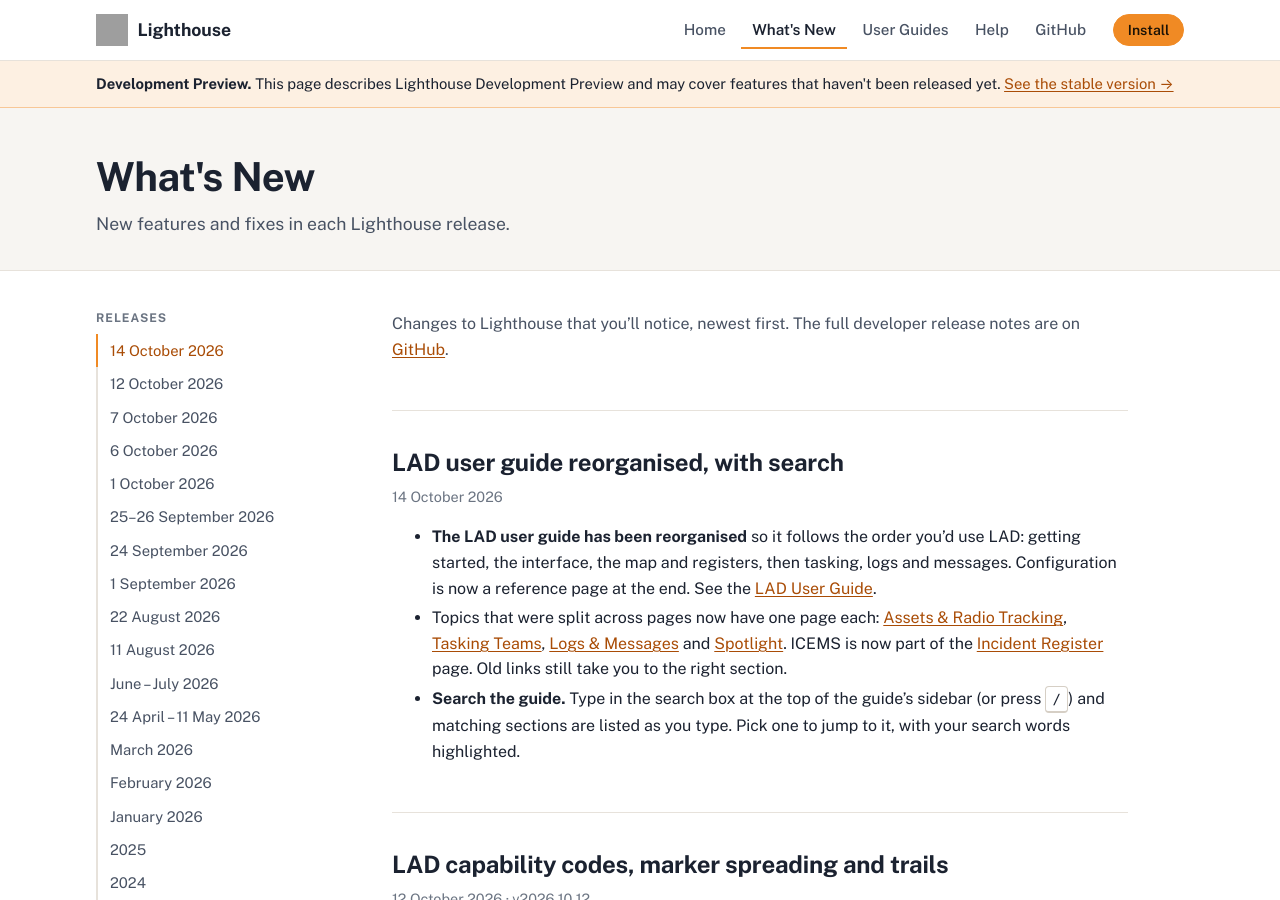
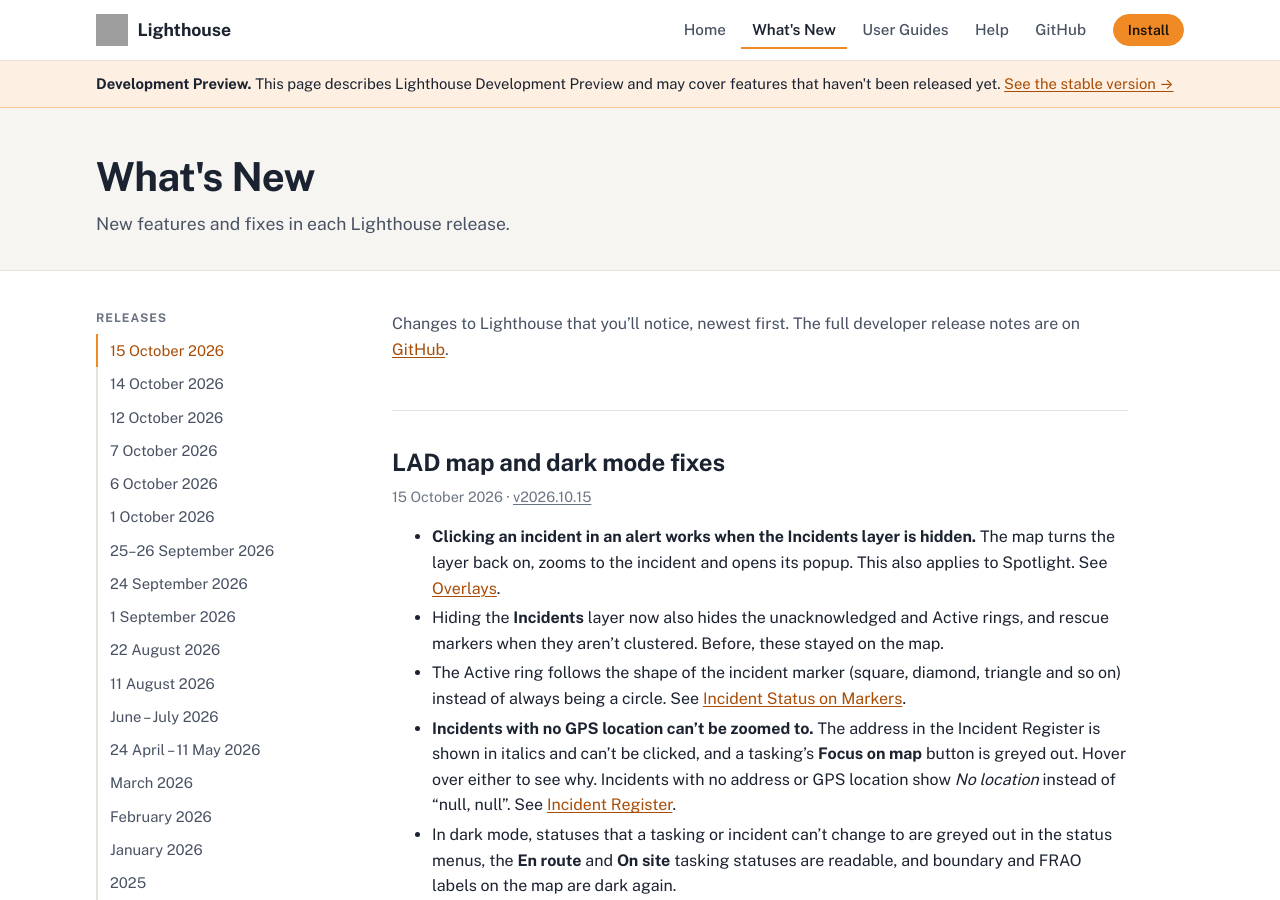
Before and after one commit to NSWSESMembers/lighthouse.ses.nsw.gov.au, a Jekyll site: the page built from preview/whats-new/index.md, in a window 1280 px wide and 900 px high. Built offline with Jekyll 4.4.1, drawn with Linux system fonts in a browser that asks for light colours; grey boxes are pictures that could not be loaded.

Commit message:
Sync preview docs from NSWSESMembers/Lighthouse@21dec92 (master-dev)

```diff
--- a/_data/lad_guide_preview.yml
+++ b/_data/lad_guide_preview.yml
@@ -1,2 +1,2 @@
-version_name: "2026.10.14 build ea4ed2c"
-commit: "ea4ed2c842bb4b9af1039ec161551113a00422c3"
+version_name: "2026.10.15 build 21dec92"
+commit: "21dec924842be9f0ac831fe520b5636647995fa2"
--- a/preview/whats-new/index.md
+++ b/preview/whats-new/index.md
@@ -17,6 +17,16 @@ when a release touches more than one area. Link LAD changes to the matching
 section of the LAD guide with a full /preview/guides/lad/... URL.
 The home page shows the first three `##` entries, so keep the title short.
 -->
+
+## LAD map and dark mode fixes
+
+*15 October 2026 · [v2026.10.15](https://github.com/NSWSESMembers/Lighthouse/releases/tag/v2026.10.15)*
+
+- **Clicking an incident in an alert works when the Incidents layer is hidden.** The map turns the layer back on, zooms to the incident and opens its popup. This also applies to Spotlight. See [Overlays](/preview/guides/lad/situation-map.html#overlays).
+- Hiding the **Incidents** layer now also hides the unacknowledged and Active rings, and rescue markers when they aren't clustered. Before, these stayed on the map.
+- The Active ring follows the shape of the incident marker (square, diamond, triangle and so on) instead of always being a circle. See [Incident Status on Markers](/preview/guides/lad/situation-map.html#incident-status-on-markers).
+- **Incidents with no GPS location can't be zoomed to.** The address in the Incident Register is shown in italics and can't be clicked, and a tasking's **Focus on map** button is greyed out. Hover over either to see why. Incidents with no address or GPS location show *No location* instead of "null, null". See [Incident Register](/preview/guides/lad/incident-register.html).
+- In dark mode, statuses that a tasking or incident can't change to are greyed out in the status menus, the **En route** and **On site** tasking statuses are readable, and boundary and FRAO labels on the map are dark again.
 
 ## LAD user guide reorganised, with search
 
```
Also changed, not shown: preview/guides/lad/incident-register.md (+1 -0 lines), preview/guides/lad/situation-map.md (+5 -1 lines), preview/guides/lad/team-register.md (+1 -1 lines).
